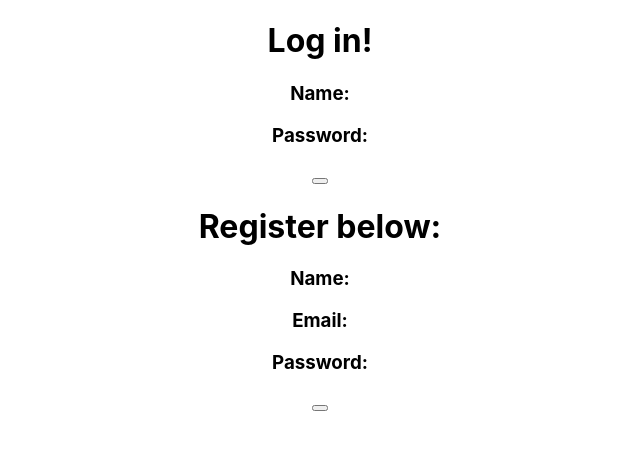
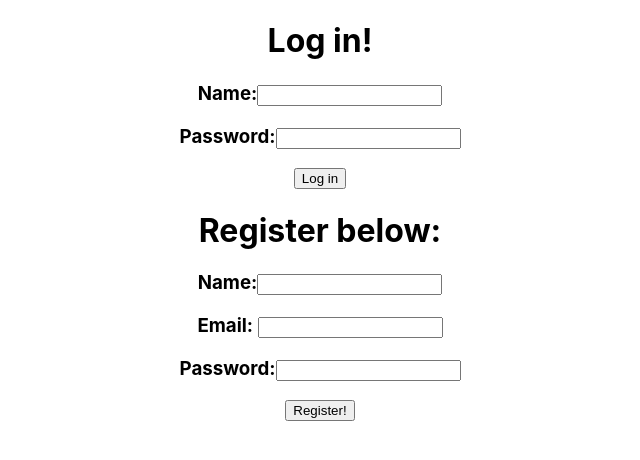
Before and after one commit to easpaas/Frontend, a React (Create React App) app in the folder silentauction/: page / in a window 1280 px wide. Shown: the top 460 px of the page, without its empty margins (320-960 px from the left). Built offline with nearby package versions, Linux system fonts and the light colour scheme.

Commit message:
Adds inputs thats probably helpful

```diff
--- a/silentauction/src/login.js
+++ b/silentauction/src/login.js
@@ -5,9 +5,9 @@ function LogMeIn(){
 return(
     <div className="form Login">
         <h1>Log in!</h1>
-        <h3>Name:</h3>
-        <h3>Password:</h3>
-        <button></button>
+        <h3>Name:<input name="name" type="text" /></h3>
+        <h3>Password:<input name="password" type="password" /></h3>
+        <button>Log in</button>
     </div>
 
 
--- a/silentauction/src/registration.js
+++ b/silentauction/src/registration.js
@@ -6,10 +6,10 @@ function Register(){
     return(
         <div className="form Register" >
             <h1>Register below:</h1>
-            <h3>Name:</h3>
-            <h3>Email:</h3>
-            <h3>Password:</h3>
-            <button></button>
+            <h3>Name:<input name="name" type="text"/></h3>
+            <h3>Email: <input name="name" type="text" /></h3>
+            <h3>Password:<input name="password" type="password" /></h3>
+            <button> Register!</button>
         </div>
     )
 
```
